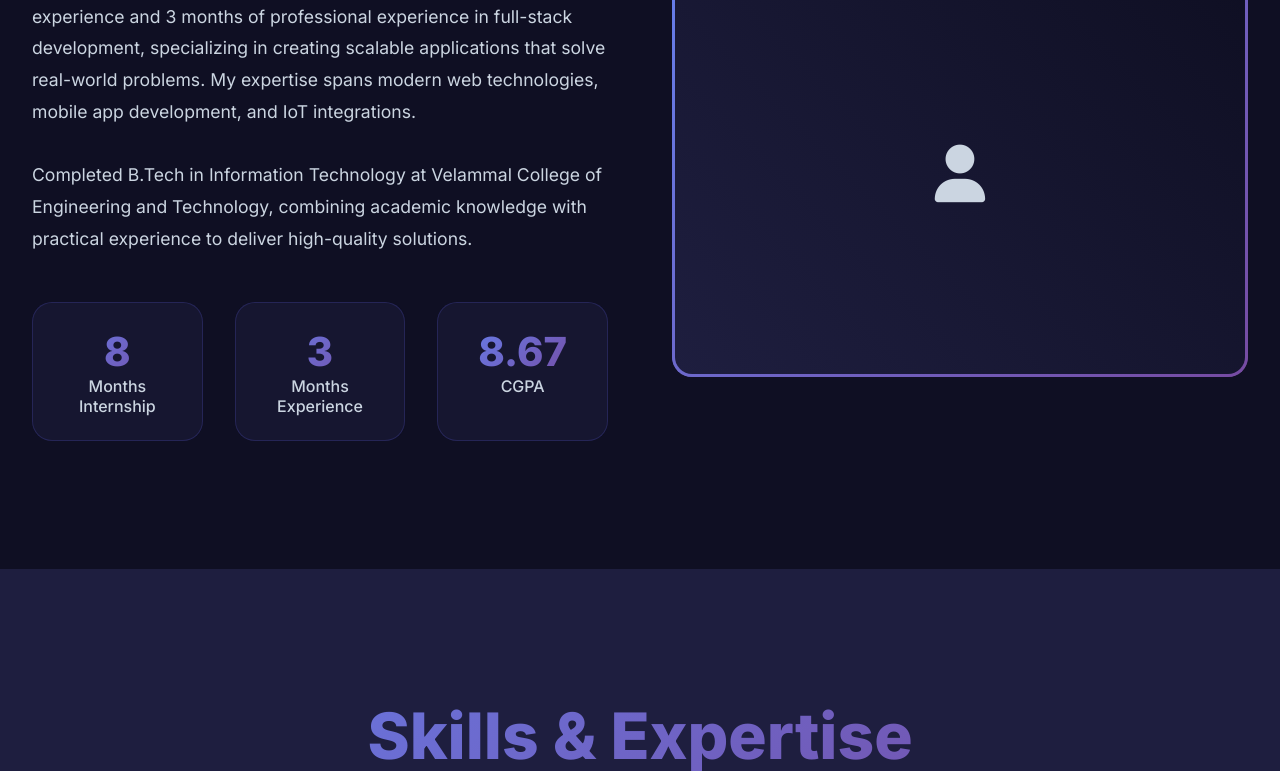
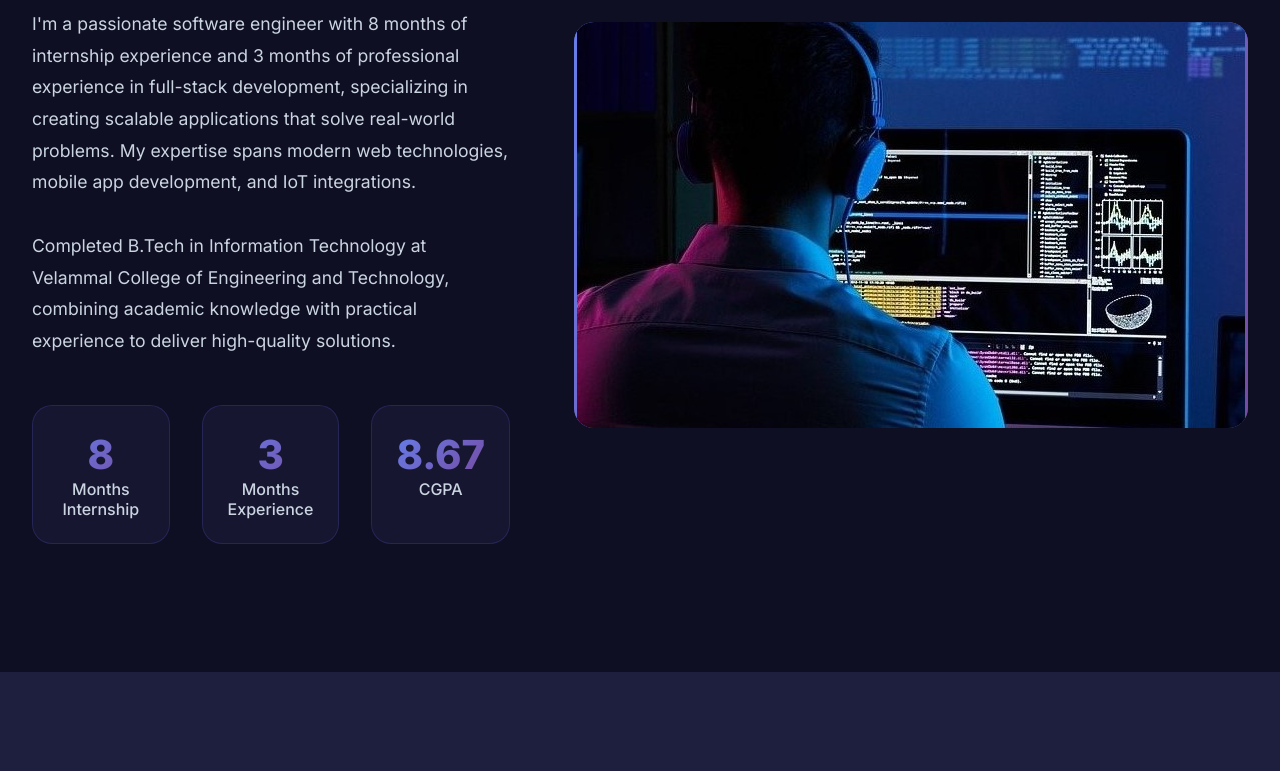
Before and after one commit to Hariprasath-0018/Portfolio, a plain HTML site: page index.html in a window 1280 px wide. Shown: the part 1163-1934 px from the top of the page. Drawn offline with Linux system fonts and the light colour scheme.

Commit message:
Update index.html

```diff
--- a/index.html
+++ b/index.html
@@ -128,7 +128,8 @@
             <div class="about-image reveal">
                 <div class="image-container">
                     <div class="placeholder-image">
-                        <i class="fas fa-user fa-3x"></i>
+                        <img src="assets/newabout.jpg" alt="Description of image">
+
                     </div>
                 </div>
             </div>
```
